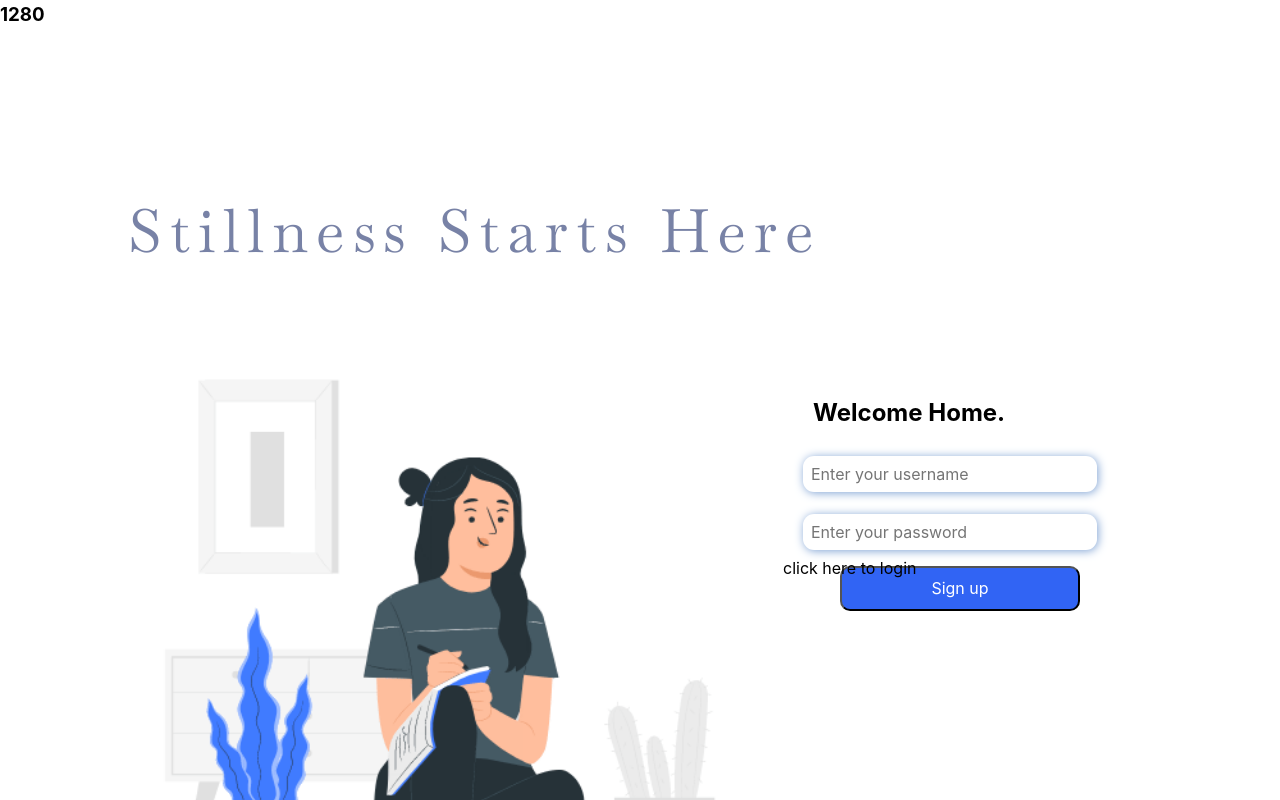
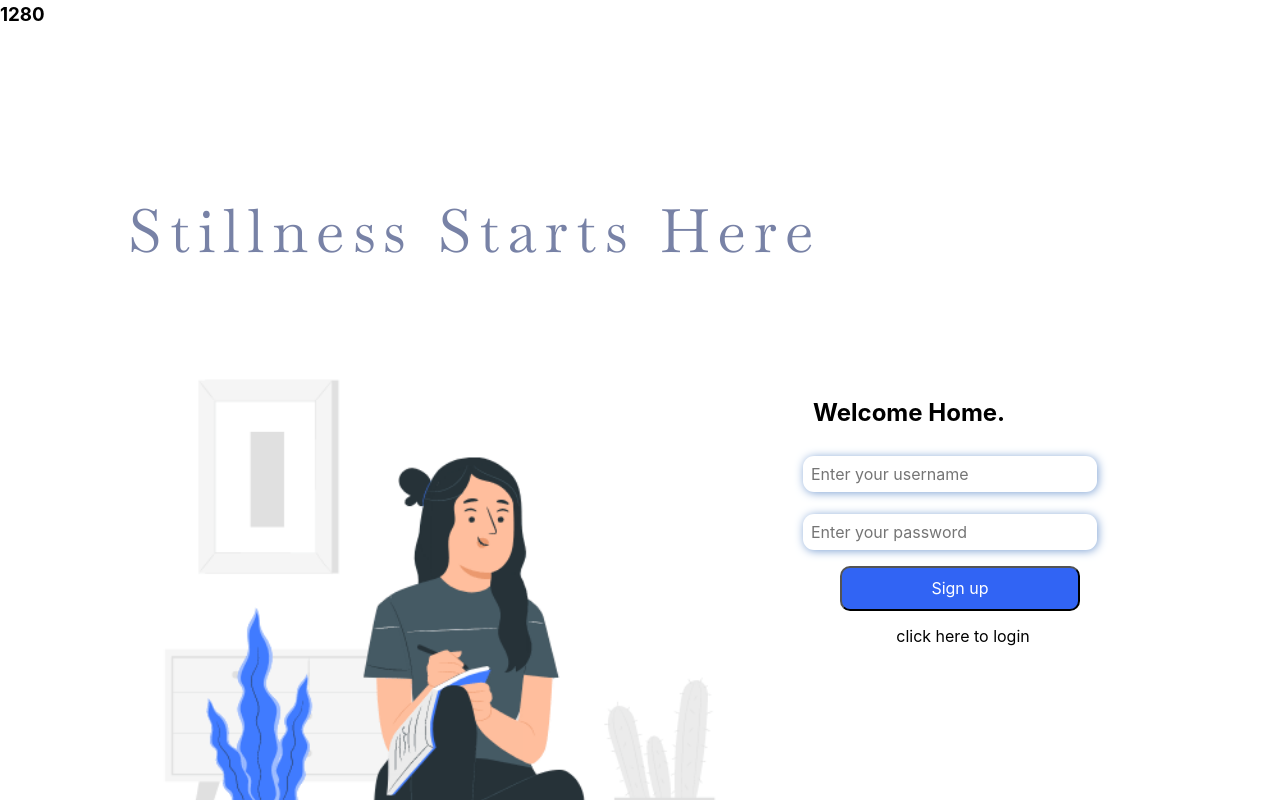
Before and after one commit to jonzaro/Mindfulness_Reflection_web_app, a React (Create React App) app in the folder client/: page / in a window 1280 px wide. Shown: the top 800 px of the page. Built offline with nearby package versions, Linux system fonts and the light colour scheme.

Commit message:
styling changes

```diff
--- a/client/src/components/Auth.js
+++ b/client/src/components/Auth.js
@@ -66,7 +66,7 @@ const { signup, login, errMsg, resetAuthErr } = useContext(UserContext)
               btnText="Login"
               errMsg={errMsg}
             />
-            <p className="login-text" onClick={toggleForm}>click here create an account</p>
+            <p className="login-text" onClick={toggleForm}>click here to create an account</p>
           </>
         }
       </div>
--- a/client/src/style.css
+++ b/client/src/style.css
@@ -442,11 +442,11 @@
     font-family: "baskerville";
     font-size: 60px;
   }
-  .login-text {
+  .auth-container > p   {
+    position: relative;
     display: block;
-    position: relative;
-    top: 35%;
-    left: 12%;
+    top: 25%;
+    left: 32%;
 }
 
   .reflection-container {
```
Also changed, not shown: 6 other files (tests, documents, lock files or other folders).
